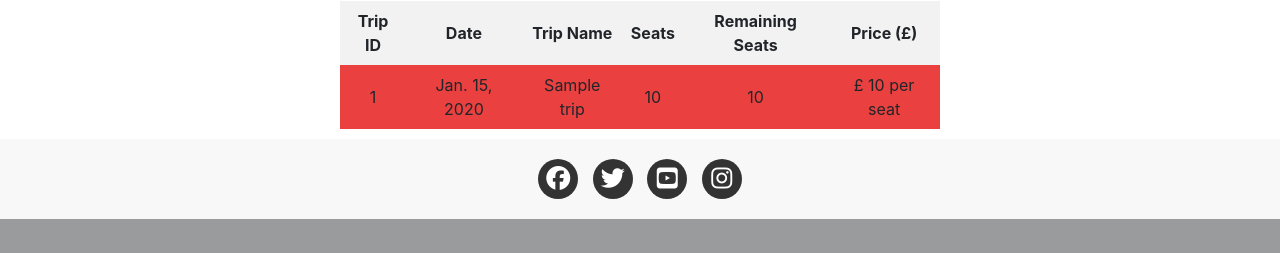
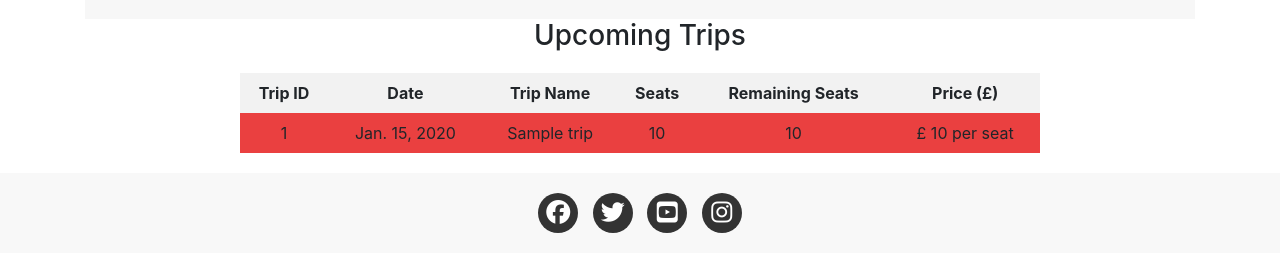
Before and after one commit to RichBurman/Project_4, a Django app: page / in a window 1280 px wide. Shown: the part 1424-1677 px from the top of the page. Before the commit the page ends 1643 px from the top, so only its background shows below. Run offline with Django 3.2, Linux system fonts and the light colour scheme; tables that the repository leaves empty hold one stand-in row (values such as "Sample post"); some libraries are stand-ins or nearby versions.

Commit message:
Add styling to tables in css

```diff
--- a/static/css/style.css
+++ b/static/css/style.css
@@ -9,7 +9,7 @@ main {
 
 .container {
     text-align: center;
-    margin-bottom: 10px;
+    margin: 20px auto;
 }
 
 .container h1 {
@@ -107,8 +107,11 @@ section img {
 
 .center-table {
     width: 100%;
-    max-width: 600px;
+    max-width: 800px;
     margin: 0 auto;
+    border-collapse: collapse;
+    text-align: center;
+    margin-top: 20px;
 }
 
 table {
```
